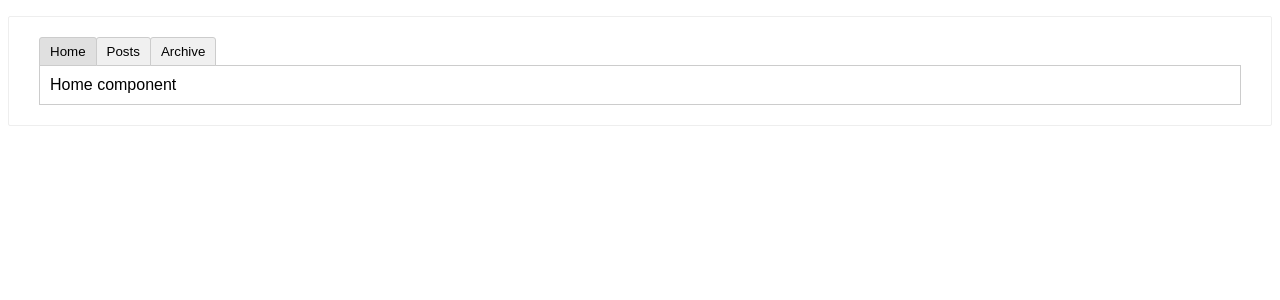
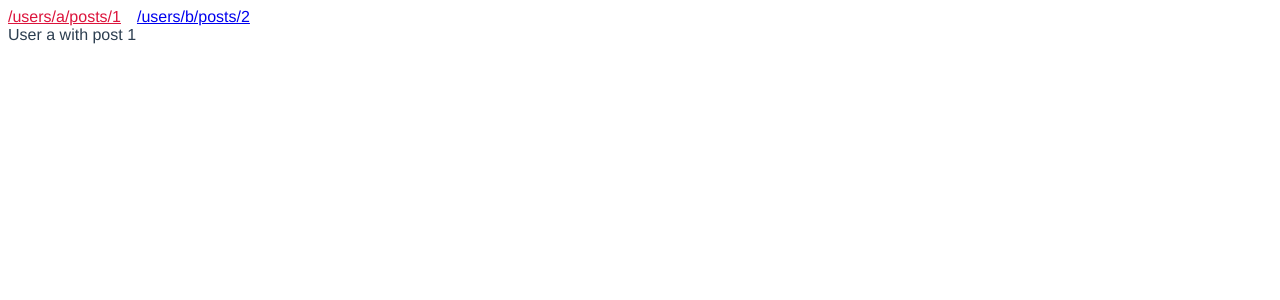
Before and after one commit to zengdukan/vuedemo, a Vue app: page /users/a/posts/1 in a window 1280 px wide. Shown: the top 300 px of the page. Built offline with nearby package versions, Linux system fonts and the light colour scheme.

Commit message:
test vuex,vuerouter

```diff
--- a/index.html
+++ b/index.html
@@ -107,8 +107,11 @@
       <blog-post title="hello" likes="aaa"></blog-post>
     </div>
   </div>
+  <script type="module" src="/src/main.js"></script>
  -->
-  <div id="dynamic-component-demo" class="demo">
+
+  <!--
+    <div id="dynamic-component-demo" class="demo">
     <button
        v-for="tab in tabs"
        :key="tab"
@@ -122,9 +125,14 @@
       <component :is="currentTabComponent" class="tab"></component>
     </keep-alive>
   </div>
-
-  <!-- <script type="module" src="/src/main.js"></script> -->
   <script type="module" src="/src/tab.js"></script>
+-->
+<!--
+  <div id="app"></div>
+  <script type="module" src="/src/counter.js"></script>
+ -->
+  <div id="app"></div>
+  <script type="module" src="/src/routeMain.js"></script>
 </body>
 
 </html>
--- a/package.json
+++ b/package.json
@@ -8,7 +8,9 @@
   },
   "dependencies": {
     "axios": "^0.24.0",
-    "vue": "^3.2.16"
+    "vue": "^3.2.16",
+    "vue-router": "4",
+    "vuex": "^4.0.2"
   },
   "devDependencies": {
     "@vitejs/plugin-vue": "^1.9.3",
--- /dev/null
+++ b/src/components/RouteView.vue
@@ -0,0 +1,46 @@
+<template>
+    <ul>
+        <li>
+            <router-link to="/users/a/posts/1">/users/a/posts/1</router-link>
+        </li>
+        <li>
+            <router-link to="/users/b/posts/2">/users/b/posts/2</router-link>
+        </li>
+    </ul>
+    <router-view></router-view>
+</template>
+
+<script>
+export default {
+    name: "App"
+}
+</script>
+
+
+<style>
+#app {
+  font-family: Avenir, Helvetica, Arial, sans-serif;
+  -webkit-font-smoothing: antialiased;
+  -moz-osx-font-smoothing: grayscale;
+  color: #2c3e50;
+}
+
+ul {
+  display: flex;
+  list-style: none;
+  padding: 0;
+  margin: 0;
+}
+
+li:not(:last-of-type) {
+  margin-right: 1rem;
+}
+
+.router-link-active {
+  color: orange;
+}
+
+.router-link-exact-active {
+  color: crimson;
+}
+</style>
--- /dev/null
+++ b/src/components/UserPost.vue
@@ -0,0 +1,5 @@
+<template>
+    <div>
+        User {{ $route.params.username }} with post {{ $route.params.postId }}
+    </div>
+</template>
--- /dev/null
+++ b/src/routeMain.js
@@ -0,0 +1,14 @@
+import { createApp } from "vue";
+import RouteView from './components/RouteView.vue'
+import UserPost from './components/UserPost.vue'
+import { createRouter, createWebHistory } from "vue-router";
+
+const router = createRouter({
+    history: createWebHistory(),
+    routes: [{
+        path: '/users/:username/posts/:postId', component: UserPost
+    }]
+});
+
+const app = createApp(RouteView).use(router);
+app.mount('#app');
```
Also changed, not shown: src/counter.js (added, +40 -0 lines).
